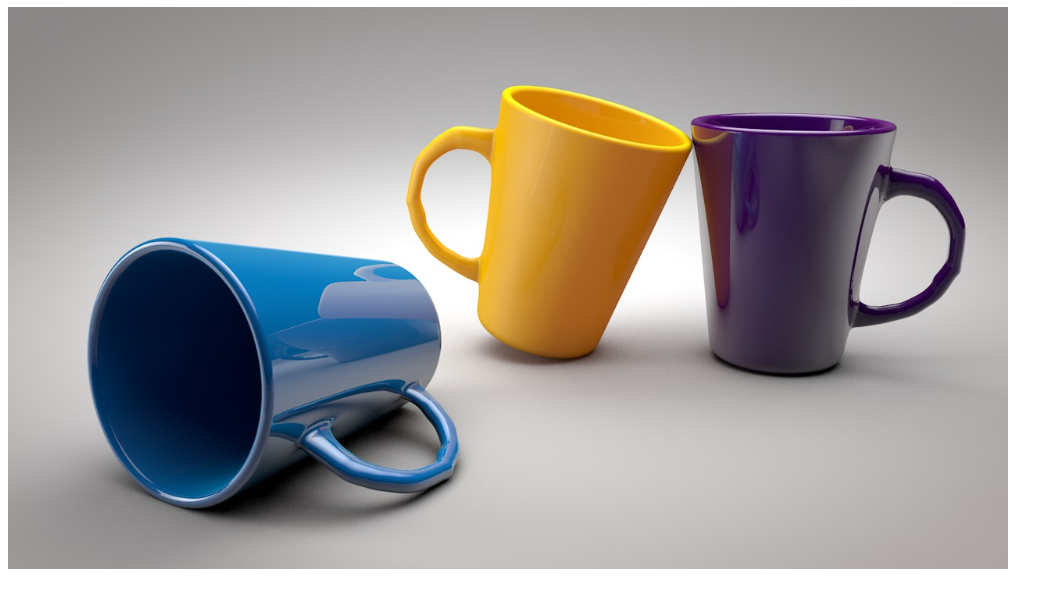
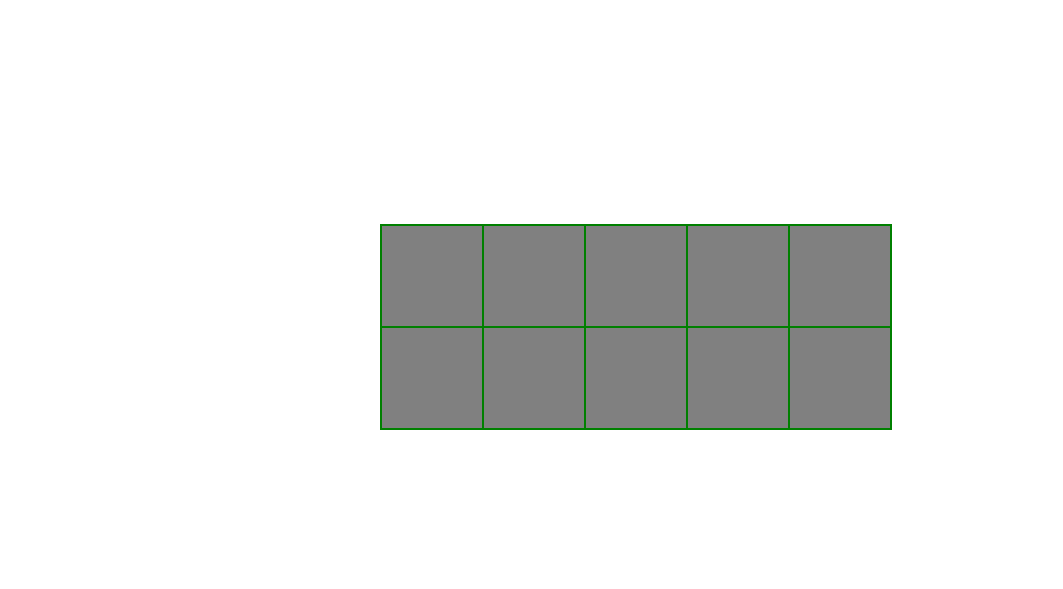
Before and after one commit to NikolayGogol/LearningGit, a plain HTML site: page index.html in a window 1280 px wide. Shown: the part 73-662 px from the top of the page, without its empty margins (0-1063 px from the left). Drawn offline with Linux system fonts and the light colour scheme.

Commit message:
test task

```diff
--- a/index.html
+++ b/index.html
@@ -2,14 +2,21 @@
 <html>
   <head>
   	 <meta charset="utf-8">
-     <title>ТВОЯ ЧАШКА</title>
+     <title>Test</title>
      <link rel="stylesheet" type="text/css" href="./main.css">
   </head>
-  <body background="grey">
-    <h1 align="center">ТВОЯ ЧАШКА ТУТ</h1>
-    <img src="img/1.jpg" width="1000"> <br>
-    <h1 align="center">
-    	<a href="https://www.google.com/search?q=%D1%87%D0%B0%D1%88%D0%BA%D0%B8&sxsrf=ALeKk022fGSGTu49ykV9zmPtn35dZjwDDw:1583181027597&source=lnms&tbm=isch&sa=X&ved=2ahUKEwjAko_20PznAhXOs4sKHTgjDScQ_AUoAXoECA0QAw&biw=2560&bih=1298">ГАЛЕРЕЯ </a>
-    </h1>
+  <body class="app">
+	<ul>
+		<li>1</li>
+		<li>2</li>
+		<li>3</li>
+		<li>4</li>
+		<li>5</li>
+		<li>6</li>
+		<li>7</li>
+		<li>8</li>
+		<li>9</li>
+		<li>10</li>
+	</ul>
   </body>
 </html>
--- a/main.css
+++ b/main.css
@@ -1 +1,49 @@
-body{color:red;}
+body{
+	color:red;
+	margin: 0;
+	padding: 0;
+	width: 100%;
+	height: 100vh;
+	display: flex;
+	align-items: center;
+	justify-content: center;
+}
+ul{
+	list-style: none;
+	max-width: 520px;
+	margin:0 auto;
+	display: flex;
+	flex-wrap: wrap;
+	padding-left: 0;
+}
+li{
+	width: 100px;
+	height: 100px;
+	border: 2px solid green;
+	display: flex;
+	align-items: center;
+	justify-content: center;
+	border-right: 0;
+	cursor: pointer;
+	overflow: hidden;
+	position: relative;
+}
+li:nth-child(-n+5){
+	border-bottom: 0;
+}
+li:nth-child(5n+5){
+	border-right: 2px solid green;
+}
+li:after{
+	content: '';
+	width: 100%;
+	height: 100%;
+	background-color: grey;
+	position: absolute;
+	top: 0;
+	left: 0;
+	transition: all .5s linear;
+}
+li:hover:after{
+	left: -100%;
+}
```
